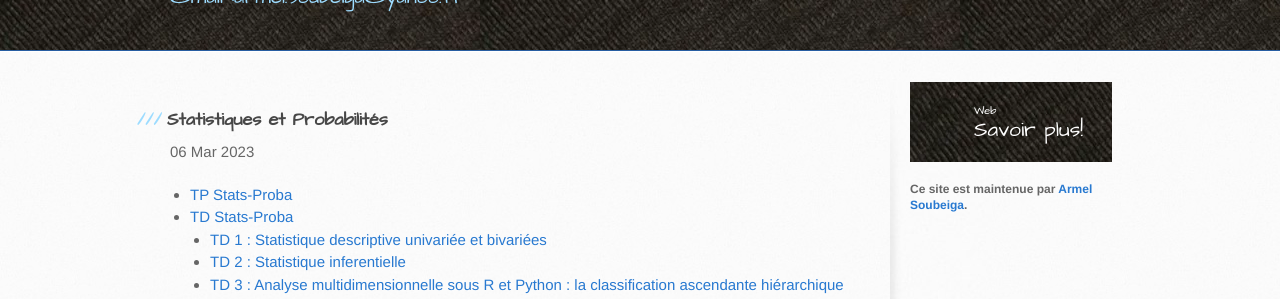
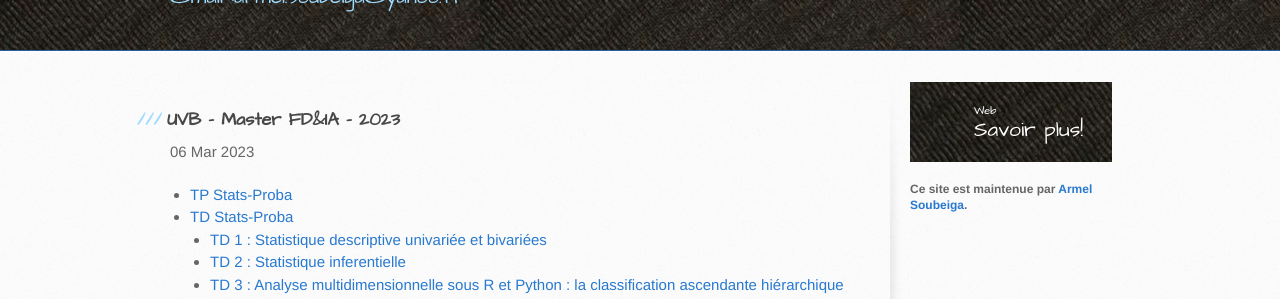
Before and after one commit to armelsoubeiga/Cours, a Jekyll site: the page built from statsprob/_posts/2023-03-06-Statistiques-et-Probabilités-2023.md, in a window 1280 px wide. Shown: the part 192-491 px from the top of the page. Built offline with Jekyll 4.4.1, drawn with Linux system fonts in a browser that asks for light colours.

Commit message:
Update 2023-03-06-Statistiques-et-Probabilités-2023.md

```diff
--- a/statsprob/_posts/2023-03-06-Statistiques-et-Probabilités-2023.md
+++ b/statsprob/_posts/2023-03-06-Statistiques-et-Probabilités-2023.md
@@ -1,7 +1,7 @@
 ---
 layout: post
-title:  "Statistiques et Probabilités"
-categories: statsproba stats
+title:  "UVB - Master FD&IA - 2023"
+categories: statsproba statistics
 ---
 
 {% include toc.md %}
```
